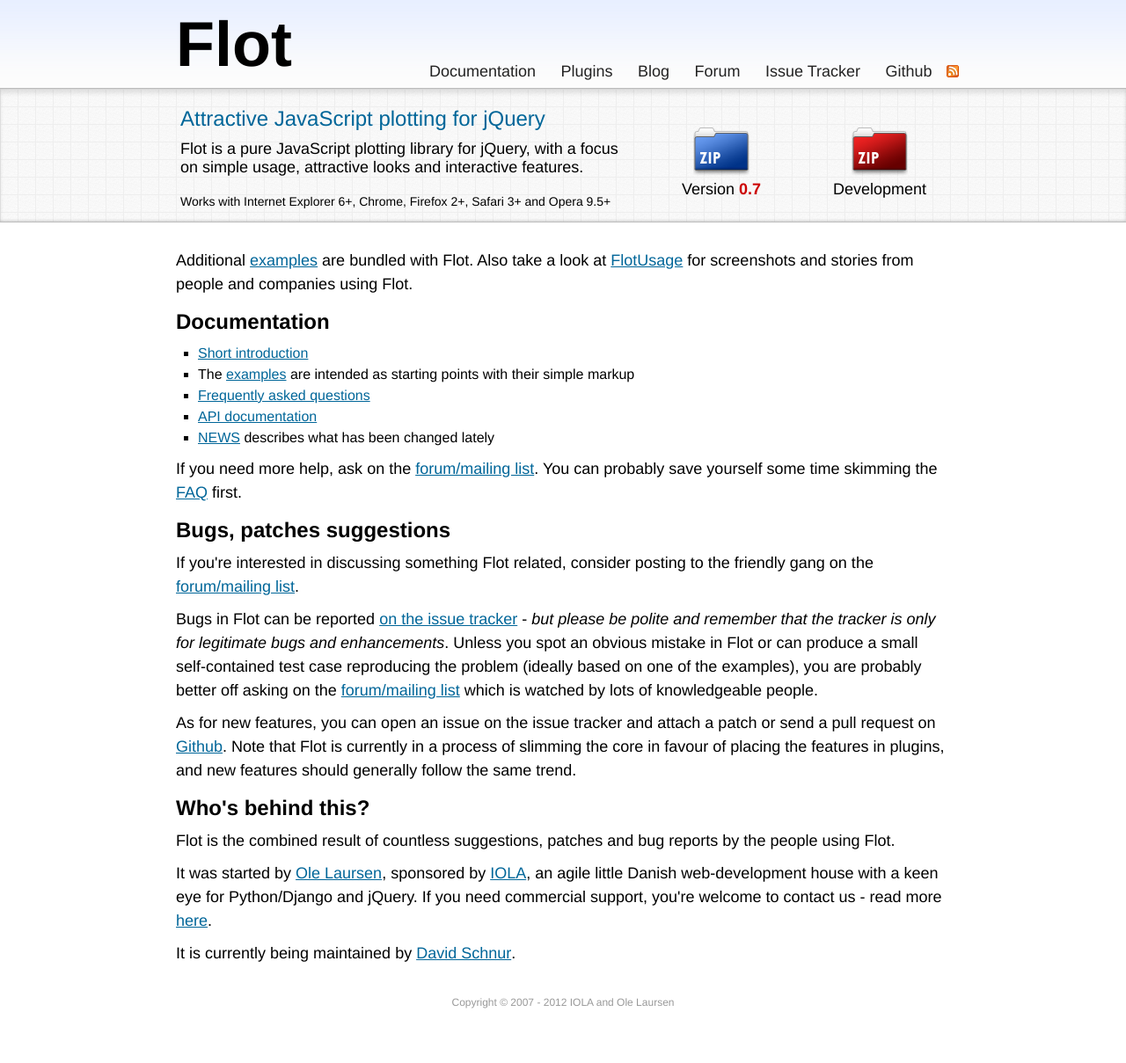
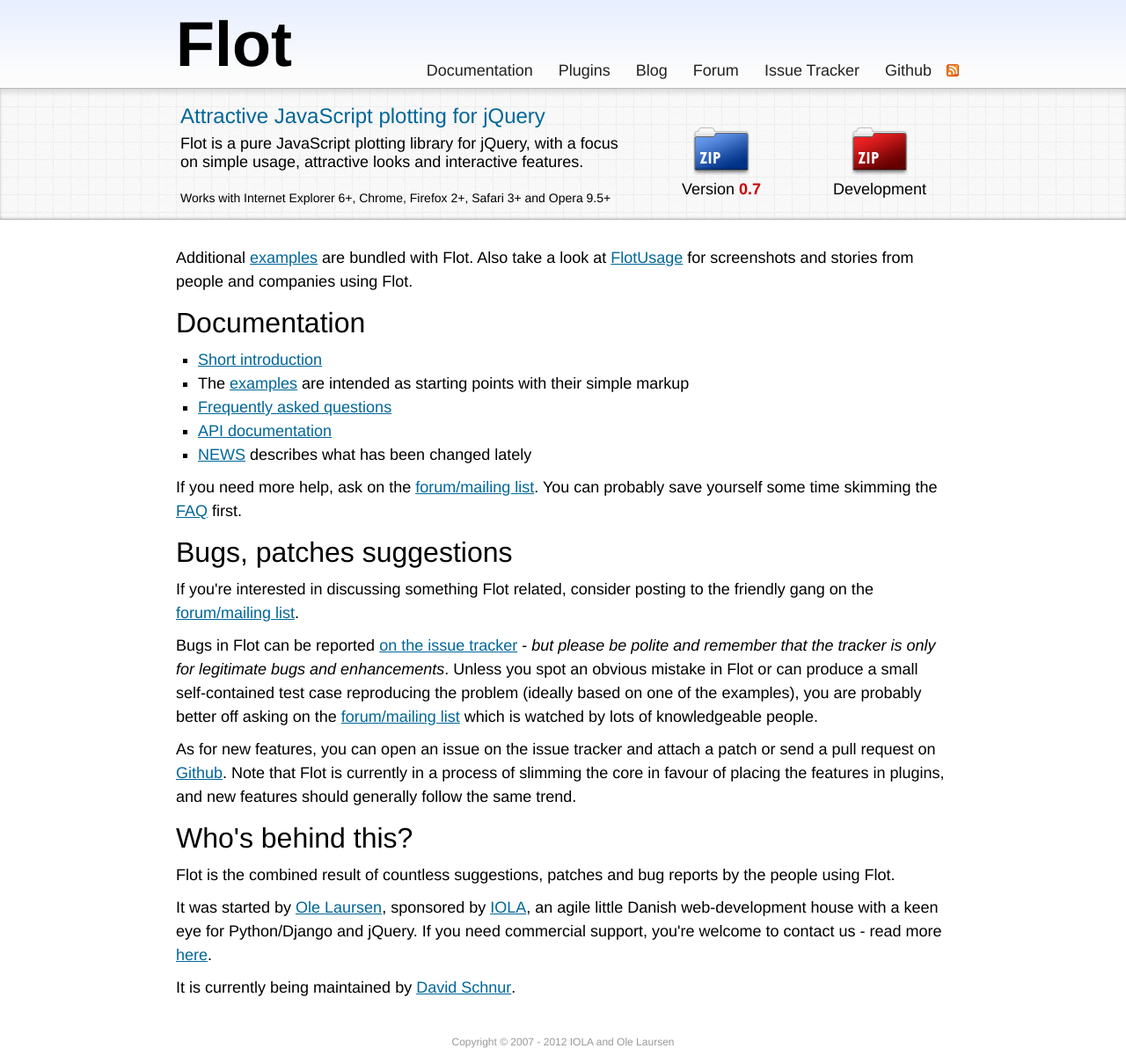
Before and after one commit to flot/flot.github.com, a Jekyll site: the page built from index.html, in a window 1280 px wide. Shown: the whole page at 88% size. Built offline with Jekyll 4.4.1, drawn with Linux system fonts in a browser that asks for light colours; Markdown is read by kramdown in place of the engine named in the settings; the list of posts is cut into pages by our own code; before the commit the page ends 1157 px from its top, so only the background shows below that.

Commit message:
Additional font-style cleanup.

```diff
--- a/css/flot.css
+++ b/css/flot.css
@@ -2,7 +2,7 @@
 
 body {
 	background: url(../images/gradient-bg.gif) repeat-x;
-	font-family: "proxima-nova", Helvetica, Arial, sans-serif;
+	font: 18px/1.5em "proxima-nova", Helvetica, Arial, sans-serif;
 }
 
 a {	color: #069; }
@@ -30,11 +30,11 @@
 	position: absolute;
 	bottom: 8px;
 	right: 0;
+	line-height: 1.2em;
 }
 
 .header-bar .menu-item {
 	margin: 0 12px;
-	font-size: 18px;
 	color: #222;
 	text-decoration: none;
 }
@@ -58,6 +58,7 @@
 	-moz-box-shadow: inset 0 5px 5px rgba(0, 0, 0, 0.1), inset 0 -2px 2px rgba(0, 0, 0, 0.1);
     -webkit-box-shadow: inset 0 5px 5px rgba(0, 0, 0, 0.1), inset 0 -2px 2px rgba(0, 0, 0, 0.1);
     box-shadow: inset 0 5px 5px rgba(0, 0, 0, 0.1), inset 0 -2px 2px rgba(0, 0, 0, 0.1);
+    line-height: 1.2em;
 }
 
 .info-bar-teaser {
@@ -86,12 +87,12 @@
 .info-bar .description {
 	margin-left: 15px;
 	max-width: 500px;
-	font-size: 18px;
 }
 
 .info-bar .works-with {
 	max-width: 500px;
 	margin: 20px 0 15px 15px;
+	line-height: 1.3em;
 	font-size: 14px;
 }
 
@@ -118,7 +119,6 @@
 .info-bar .download-caption {
 	width: 100%;
 	font-family: Helvetica, Arial, sans-serif;
-	font-size: 18px;
 	text-align: center;
 }
 
@@ -201,13 +201,11 @@
 
 h2 {
 	margin-top: 15px;
-	font: 32px normal "omnes-pro", Helvetica, Arial, sans-serif;
+	font: normal 32px "omnes-pro", Helvetica, Arial, sans-serif;
 }
 
 p {
 	margin-top: 10px;
-	font-size: 18px;
-	line-height: 1.5em;
 }
 
 ul {
```
